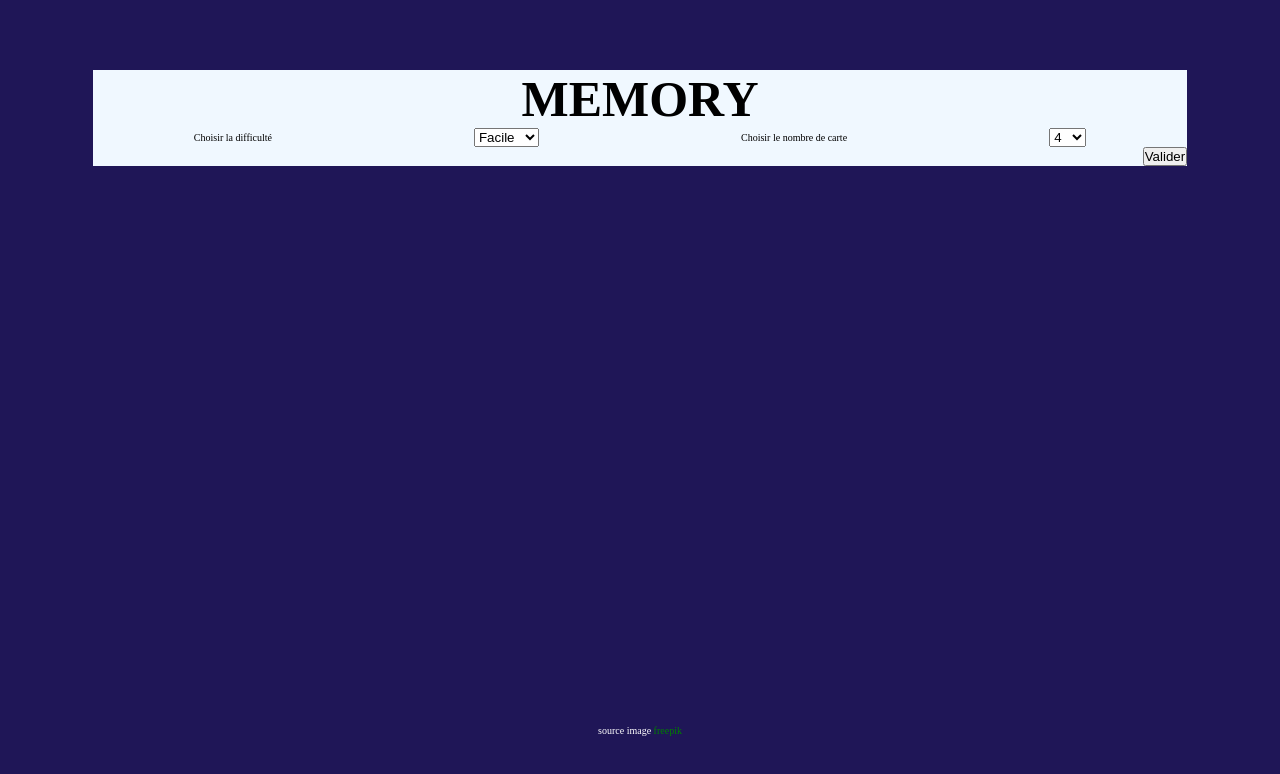
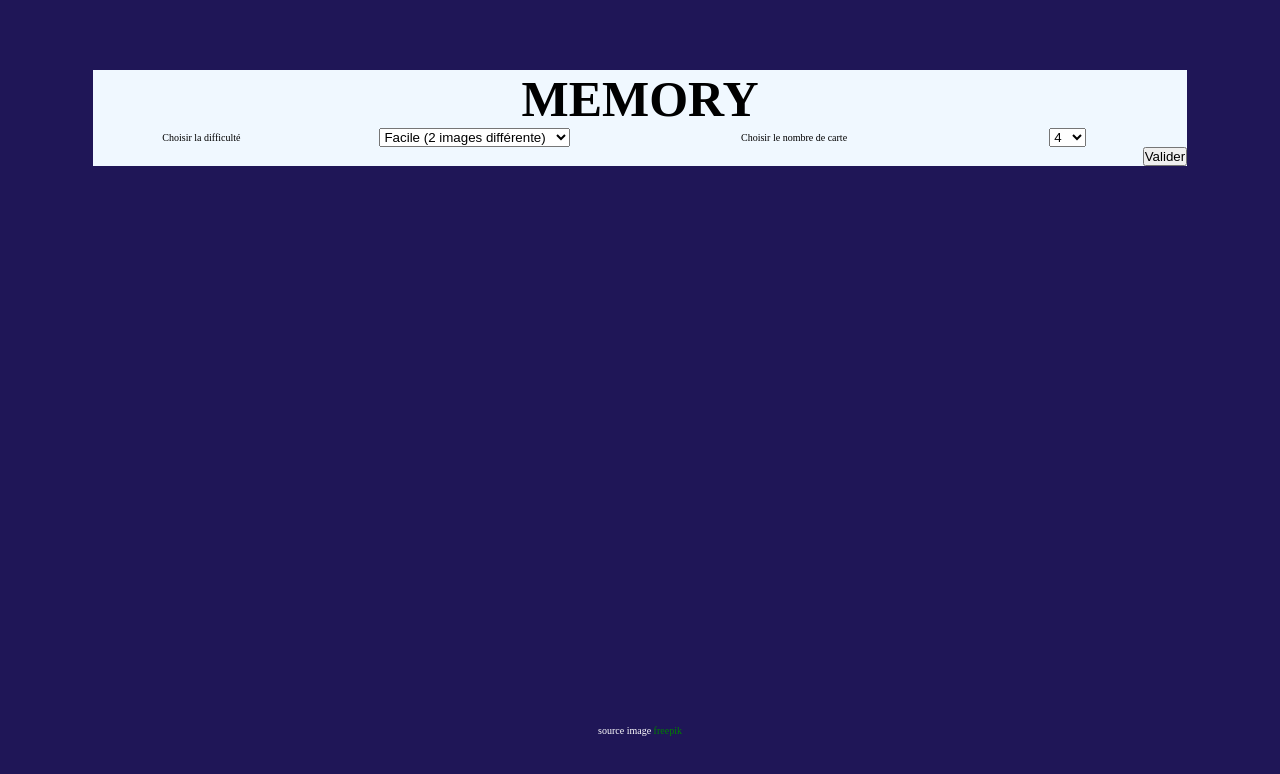
Before and after one commit to dodkirua/evalMemory, a plain HTML site: page index.html in a window 1280 px wide. Drawn offline with nearby package versions, Linux system fonts and the light colour scheme.

Commit message:
rajout du nombres d'image dans le choix

```diff
--- a/index.html
+++ b/index.html
@@ -15,9 +15,9 @@
                 <div id="divDifficulty">
                 <label for="difficulty">Choisir la difficulté</label>
                     <select name="difficulty" id="difficulty">
-                        <option value="easy">Facile</option>
-                        <option value="medium">Moyen</option>
-                        <option value="hard">Difficile</option>
+                        <option value="easy">Facile (2 images différente)</option>
+                        <option value="medium">Moyen (4 images différente)</option>
+                        <option value="hard">Difficile (6 images différente)</option>
                     </select>
                 </div>
                 <div id="divSize">
```
